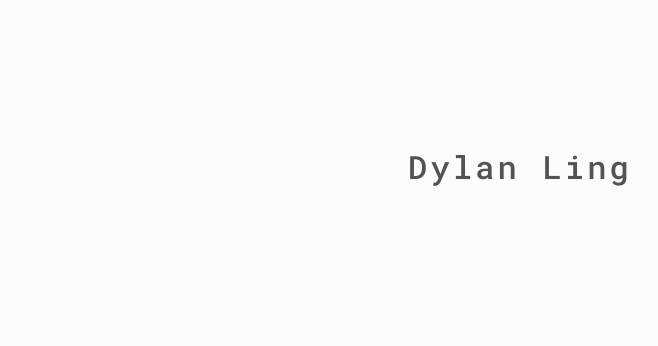
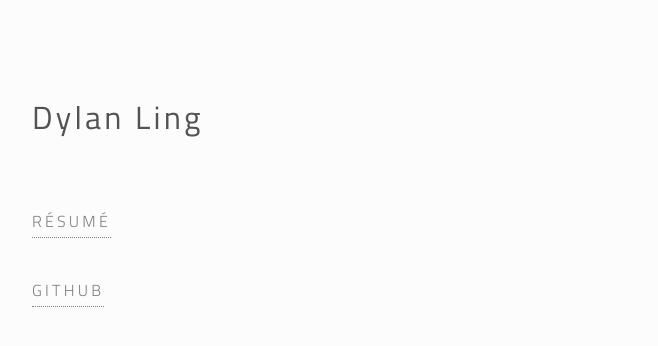
Before and after one commit to dylanling/dylanling.github.io, a plain HTML site: page index.html in a window 1280 px wide. Shown: the whole page, without its empty margins (120-778 px from the left). Drawn offline with Linux system fonts and the light colour scheme.

Commit message:
content updates

```diff
--- a/index.css
+++ b/index.css
@@ -1,4 +1,4 @@
-@import url('https://fonts.googleapis.com/css?family=Roboto+Mono:300,400,500');
+@import url('https://fonts.googleapis.com/css?family=Titillium+Web:300,400,500');
 
 * {
   cursor: default;
@@ -16,18 +16,17 @@ body {
   padding: 0;
   width: 100%;
   width: 100vw;
-
   background: rgba(0, 0, 0, 0.01);
-
   color: rgba(64, 64, 64, 0.90);
-  font-family: 'Roboto Mono', sans-serif;
+  font-family: 'Titillium Web', sans-serif;
   font-weight: 300;
 }
 
 .index {}
 
 .wrapper {
-  padding: 100px;
+  padding: 128px;
+  padding-top: 48px;
 }
 
 .wrapper ::selection {
@@ -36,7 +35,6 @@ body {
 
 .header {
   padding: 24px;
-  text-align: center;
 }
 
 .header h1 {
@@ -50,8 +48,6 @@ a {
   text-decoration: none;
   color: inherit;
   cursor: pointer;
-  transition: all 0.3s;
-  opacity: 0.9;
 }
 
 a:hover {
@@ -66,19 +62,17 @@ a:hover {
   color: gray;
 }
 
-canvas {
-  position: fixed;
-  top: 0;
-  right: 0;
-  bottom: 0;
-  left: 0;
-  z-index: -1;
-  opacity: 0.7;
+.rectangle {
+  display: inline-block;
+  text-transform: uppercase;
+  letter-spacing: 0.2em;
+  padding: 12px 24px;
+  line-height: 2.8em;
 }
 
-/*
- * Mobile
- */
+.rectangle:hover {
+  background: rgba(0, 0, 0, 0.02);
+}
 
 @media (max-width: 768px) {
   .wrapper {
--- a/index.html
+++ b/index.html
@@ -10,6 +10,16 @@
     <div class="header">
       <h1>Dylan Ling</h1>
     </div>
+    <div>
+      <div class="rectangle">
+        <a href="https://www.dropbox.com/s/joksg2flazf4rbr/resume_dylan_ling.pdf?dl=0">résumé</a>
+      </div>
+    </div>
+    <div>
+      <div class="rectangle">
+        <a href="https://www.github.com/dylanling">github</a>
+      </div>
+    </div>
   </div>
 </body>
 </html>
```
